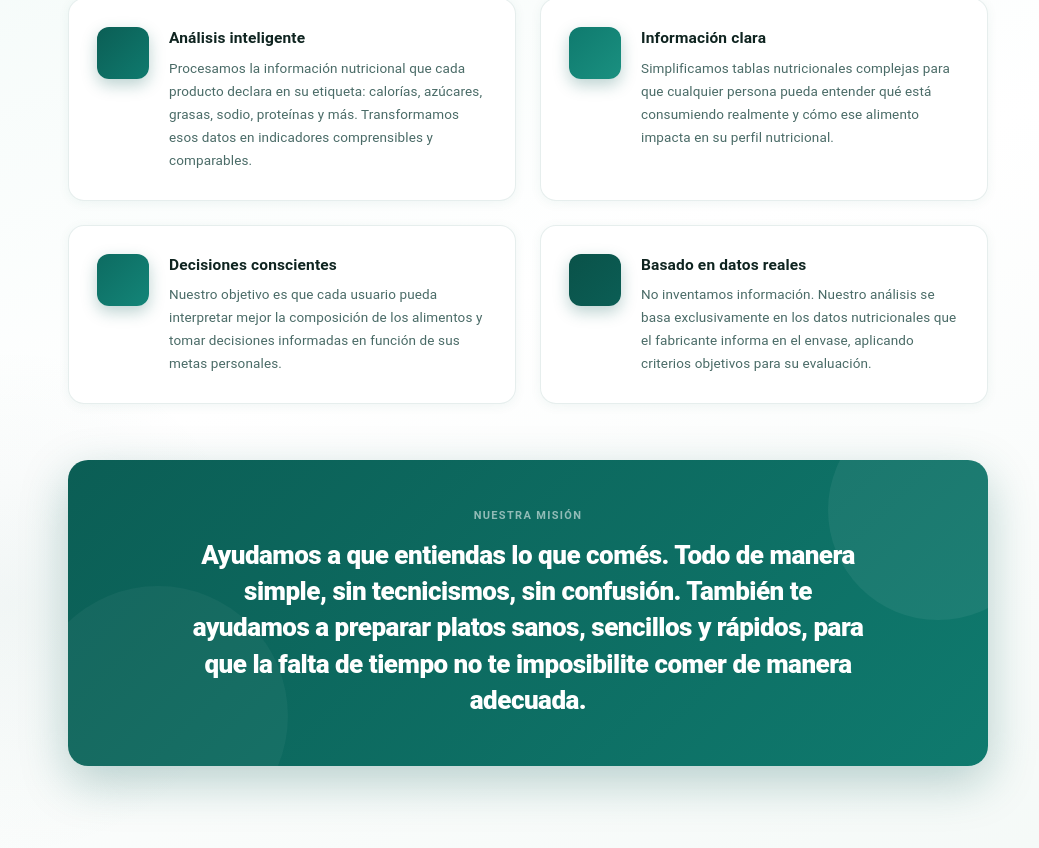
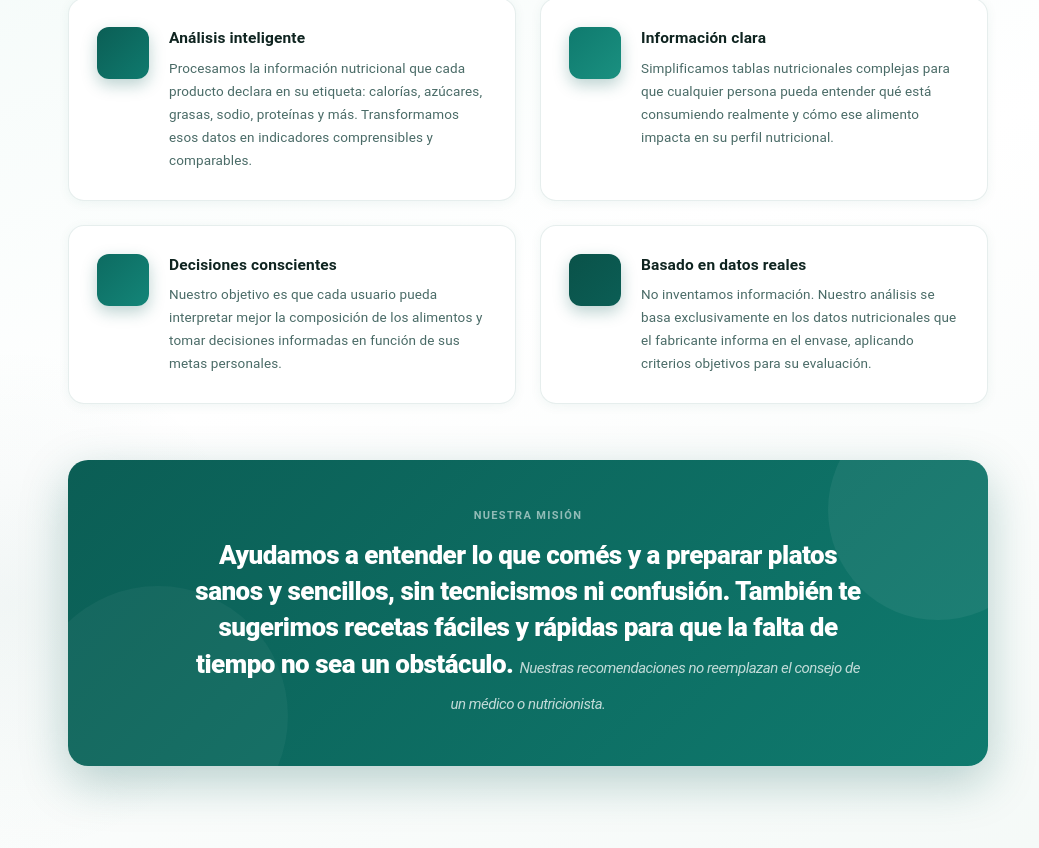
Before and after one commit to pabloebianchet/nutrismart, a React (Vite) app in the folder frontend/: page /about in a window 1280 px wide. Shown: the part 457-1305 px from the top of the page, without its empty margins (112-1151 px from the left). Built offline with nearby package versions, Linux system fonts and the light colour scheme; no server answers; some icons are missing.

Commit message:
Recetas Ya correcciones

```diff
--- a/frontend/src/pages/AboutPage.jsx
+++ b/frontend/src/pages/AboutPage.jsx
@@ -108,7 +108,10 @@ const AboutPage = () => (
         <Chip
           icon={
             <SpaRoundedIcon
-              sx={{ fontSize: "14px !important", color: `${C.brand} !important` }}
+              sx={{
+                fontSize: "14px !important",
+                color: `${C.brand} !important`,
+              }}
             />
           }
           label="Quiénes somos"
@@ -138,7 +141,9 @@ const AboutPage = () => (
             fontSize: { xs: 32, sm: 42 },
           }}
         >
-          Nutrición basada en<br />datos reales
+          Nutrición basada en
+          <br />
+          datos reales
         </Typography>
 
         <Typography
@@ -176,7 +181,8 @@ const AboutPage = () => (
               gap: 2.5,
               alignItems: "flex-start",
               boxShadow: "0 2px 12px rgba(11,94,85,0.06)",
-              transition: "transform 0.25s ease, box-shadow 0.25s ease, border-color 0.25s ease",
+              transition:
+                "transform 0.25s ease, box-shadow 0.25s ease, border-color 0.25s ease",
               animation: `fadeUp 0.65s ${0.1 + i * 0.1}s ease both`,
               "&:hover": {
                 transform: "translateY(-5px)",
@@ -284,8 +290,21 @@ const AboutPage = () => (
             letterSpacing: "-0.5px",
           }}
         >
-          Ayudamos a que entiendas lo que comés. Todo de manera simple, sin tecnicismos, sin
-          confusión. También te ayudamos a preparar platos sanos, sencillos y rápidos, para que la falta de tiempo no te imposibilite comer de manera adecuada.
+          Ayudamos a entender lo que comés y a preparar platos sanos y
+          sencillos, sin tecnicismos ni confusión. También te sugerimos recetas
+          fáciles y rápidas para que la falta de tiempo no sea un obstáculo.{" "}
+          <Box
+            component="span"
+            sx={{
+              fontSize: { xs: 13, md: 15 },
+              fontWeight: 400,
+              fontStyle: "italic",
+              opacity: 0.75,
+            }}
+          >
+            Nuestras recomendaciones no reemplazan el consejo de un médico o
+            nutricionista.
+          </Box>
         </Typography>
       </Box>
     </Box>
```
